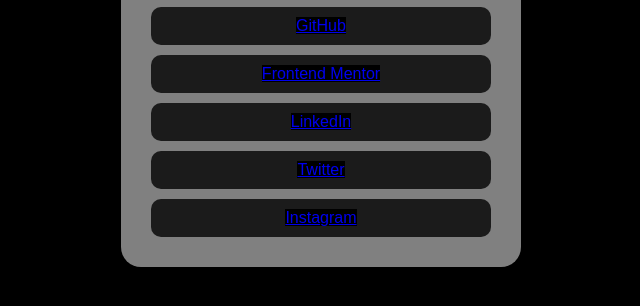
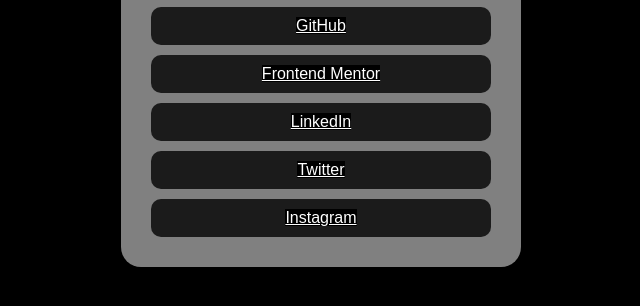
Before and after one commit to MiguelAngelTG7/Prueba, a plain HTML site: page index.html in a window 1280 px wide. Shown: the part 360-666 px from the top of the page, without its empty margins (319-959 px from the left). Drawn offline with Linux system fonts and the light colour scheme.

Commit message:
Update style.css

```diff
--- a/style.css
+++ b/style.css
@@ -76,3 +76,8 @@ div {
 .textbackcolor {
     background-color: grey;
 }
+
+.textlink {
+   color: white;
+
+}
```
